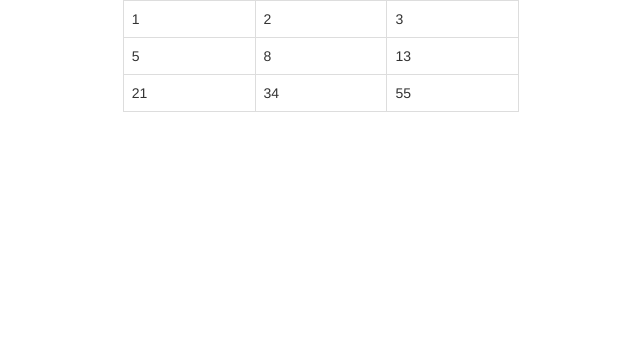
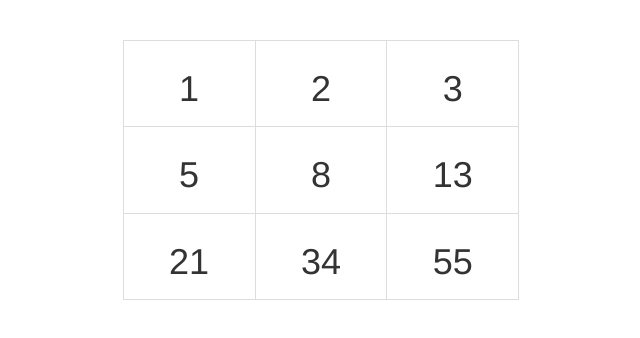
Before and after one commit to juanitotrrj/fiboseqref, a plain HTML site: page index.html in a window 1280 px wide. Shown: the whole page, without its empty margins (319-959 px from the left). Drawn offline with nearby package versions, Linux system fonts and the light colour scheme.

Commit message:
Made all numbers <h1> and applied a 10% margin-top on the table

```diff
--- a/index.html
+++ b/index.html
@@ -16,28 +16,34 @@
       <script src="https://oss.maxcdn.com/html5shiv/3.7.3/html5shiv.min.js"></script>
       <script src="https://oss.maxcdn.com/respond/1.4.2/respond.min.js"></script>
     <![endif]-->
+
+	<style>
+		.fibotable {
+			margin-top: 10%;
+		}
+	</style>
   </head>
   <body>
 	<div class="container-fluid">
 		<div class="row">
 			<div class="col-md-4 col-md-offset-4">
-				<div class="table-responsive">
-					<table class="table table-bordered">
+				<div class="table-responsive fibotable">
+					<table class="table table-bordered text-center">
 						<tbody>
 							<tr>
-								<td>1</td>
-								<td>2</td>
-								<td>3</td>
+								<td><h1>1</h1></td>
+								<td><h1>2</h1></td>
+								<td><h1>3</h1></td>
 							</tr>
 							<tr>
-								<td>5</td>
-								<td>8</td>
-								<td>13</td>
+								<td><h1>5</h1></td>
+								<td><h1>8</h1></td>
+								<td><h1>13</h1></td>
 							</tr>
 							<tr>
-								<td>21</td>
-								<td>34</td>
-								<td>55</td>
+								<td><h1>21</h1></td>
+								<td><h1>34</h1></td>
+								<td><h1>55</h1></td>
 							</tr>
 						</tbody>
 					</table>
```
